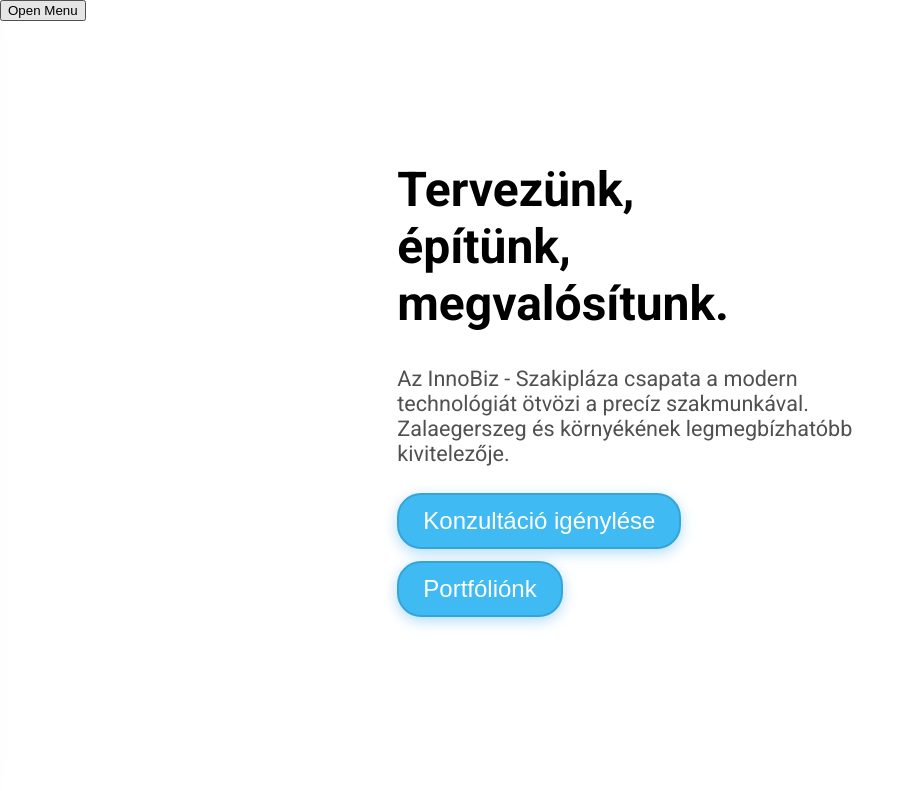
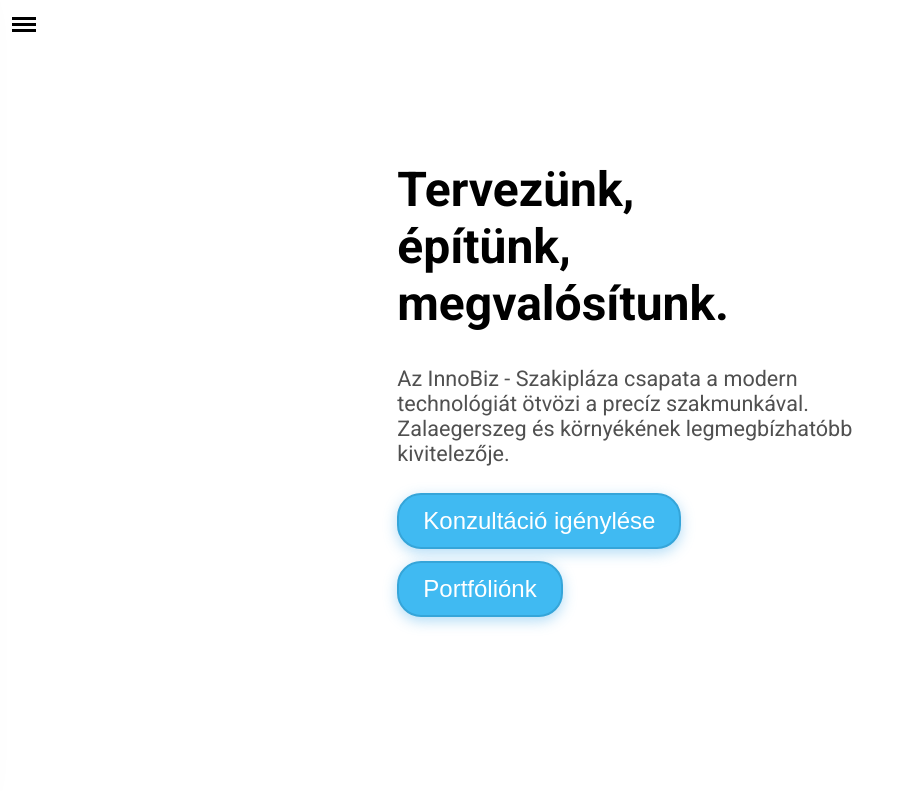
Before and after one commit to GergoBest99/InnoBiz, a website: page index.html in a window 1280 px wide. Shown: the top 791 px of the page, without its empty margins (0-915 px from the left). Drawn offline with Linux system fonts and the light colour scheme.

Commit message:
Replace the menu toggle
- The menu toggle is now an image (three bars)

```diff
--- a/index.css
+++ b/index.css
@@ -96,6 +96,16 @@ header {
     position: fixed;
     z-index: 1001;
     top: 0;
+    background-image: url("source/pngs/menu_toggle_button_black.png");
+    background-repeat: no-repeat;
+    background-position: center;
+    background-size: 24px 21px;
+    width: 48px;
+    height: 48px;
+    padding: 0;
+    background-color: transparent;
+    border: none;
+    cursor: pointer;
 }
 
 #navbar {
--- a/index.html
+++ b/index.html
@@ -12,7 +12,7 @@
     <div id="navbar-overlay" class="hidden"></div>
 
     <div id="container">
-        <button id="navbar-toggle">Open Menu</button> <!-- TODO: Replace with an image -->
+        <button id="navbar-toggle"></button> <!-- TODO: Replace with an image -->
 
 
 
--- a/index.js
+++ b/index.js
@@ -15,10 +15,8 @@ function setupMenuToggle() {
 
         if (isHidden) {
             document.body.classList.remove('no-scroll');
-            toggleBtn.textContent = 'Open Menu';
         } else {
             document.body.classList.add('no-scroll');
-            toggleBtn.textContent = 'Close Menu';
         }
     };
 
```
Also changed, not shown: source/pngs/menu_toggle_button_black.png (added), source/pngs/menu_toggle_button_white.png (added).
